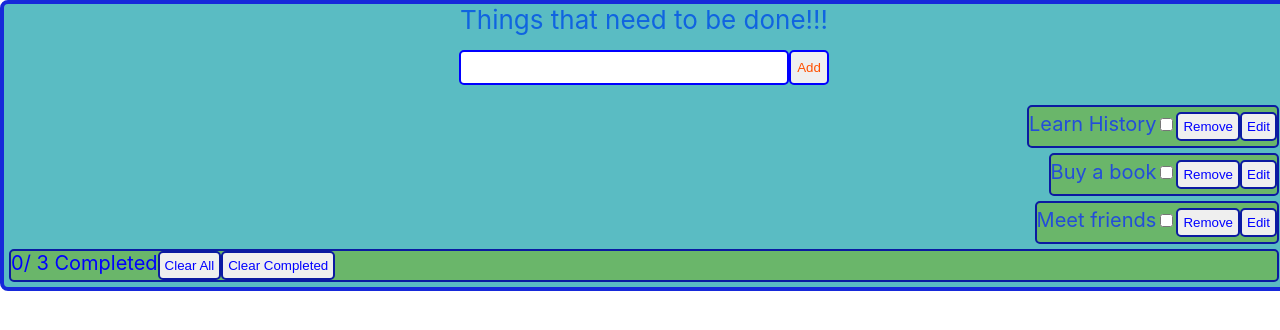
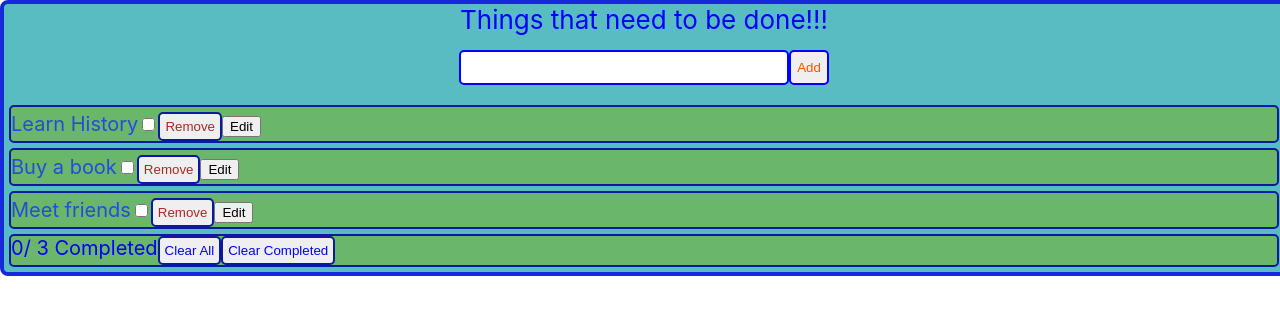
Before and after one commit to MrHovakimyan/ToDoApp_FunctionalComponents, a React (Create React App) app: page / in a window 1280 px wide. Shown: the top 330 px of the page. Built offline with nearby package versions, Linux system fonts and the light colour scheme.

Commit message:
ToDoApp with functional components

```diff
--- a/src/App.css
+++ b/src/App.css
@@ -7,9 +7,71 @@
 }
 
 .todoTitle {
-  color: rgb(16, 100, 224);
+  color: blue;
   font-size: 26px;
   text-align: center;
   align-items: stretch;
   justify-content: center;
 }
+.todoForm {
+  padding: 15px;
+  display: flex;
+  align-items: stretch;
+  justify-content: center;
+}
+.inputForm {
+  border: blue solid 2px;
+  border-radius: 5px;
+  font-size: 25px;
+  color: rgb(19, 230, 19);
+}
+.addBtn {
+  border: blue solid 2px;
+  border-radius: 5px;
+  color: rgb(255, 81, 0);
+}
+
+.todoItem {
+  font-size: 20px;
+  border: 2px solid rgb(11, 26, 161);
+  border-radius: 5px;
+  margin: 5px;
+  background-color: rgb(106, 182, 106);
+  align-items: stretch;
+}
+.deleteBtn {
+  margin-top: 5px;
+  padding: 5px;
+  border-radius: 3px;
+  color: brown;
+  font-style: bold;
+  border: 2px solid rgb(11, 26, 161);
+  border-radius: 5px;
+}
+.editeBtn {
+  margin-bottom: 5px;
+  padding: 5px;
+  border-radius: 3px;
+  color: brown;
+  font-style: bold;
+  border: 2px solid rgb(11, 26, 161);
+  border-radius: 5px;
+}
+.todoList {
+  color: rgb(35, 77, 218);
+}
+.todoFooter {
+  font-size: 20px;
+  margin: 5px;
+  border: 2px solid rgb(11, 26, 161);
+  background-color: rgb(106, 182, 106);
+  border-radius: 5px;
+  color: blue;
+}
+.completedBtn {
+  /* margin: 5px; */
+  padding: 5px;
+  color: blue;
+  border: 2px solid rgb(11, 26, 161);
+  border-radius: 5px;
+}
--- a/src/TodoFooter.js
+++ b/src/TodoFooter.js
@@ -1,4 +1,4 @@
-import "./TodoFooter.css";
+import "./App.css";
 function TodoFooter({ todos, onClearCompleted, onClearAll }) {
   const completedTasks = todos.filter((todo) => todo.isCompleted).length;
   return (
--- a/src/TodoForm.js
+++ b/src/TodoForm.js
@@ -1,5 +1,5 @@
 import { useState } from "react";
-import "./TodoForm.css";
+import "./App.css";
 
 function TodoForm({ onAdd }) {
   const [text, setText] = useState("");
--- a/src/TodoItem.js
+++ b/src/TodoItem.js
@@ -1,4 +1,4 @@
-import "./TodoItem.css";
+import "./App.css";
 function TodoItem({ todo, onChange, onDelete, onEdit }) {
   return (
     <div className="todoItem">
--- a/src/TodoList.js
+++ b/src/TodoList.js
@@ -1,5 +1,5 @@
 import TodoItem from "./TodoItem";
-import "./TodoList.css";
+import "./App.css";
 
 function TodoList({ todos, onDelete, onChange, onEdit }) {
   return (
```
